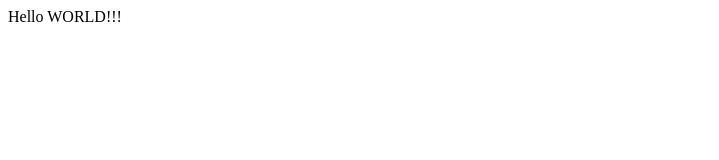
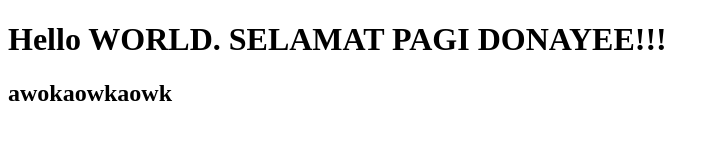
Before and after one commit to AuliaR1zky/belajar-git, a plain HTML site: page index.html in a window 1280 px wide. Shown: the whole page, without its empty margins (0-719 px from the left). Drawn offline with Linux system fonts and the light colour scheme.

Commit message:
perubahan kedua

```diff
--- a/index.html
+++ b/index.html
@@ -7,6 +7,7 @@
     <title>Belajar Git</title>
 </head>
 <body>
-    Hello WORLD!!!
+    <h1>Hello WORLD. SELAMAT PAGI DONAYEE!!!</h1>
+    <h2>awokaowkaowk</h2>
 </body>
 </html>
```
